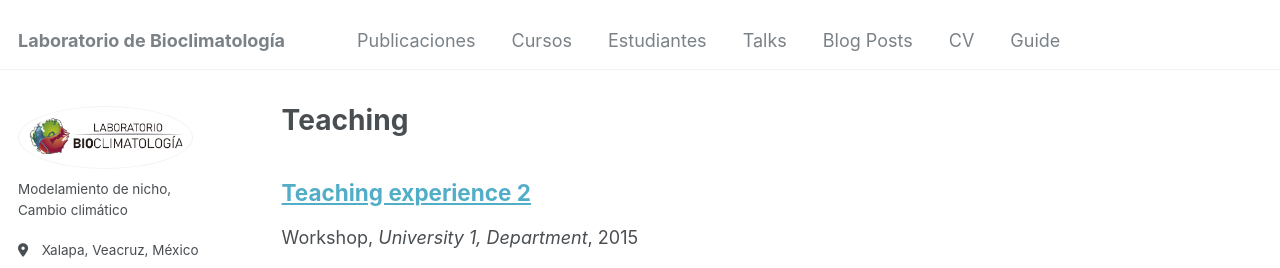
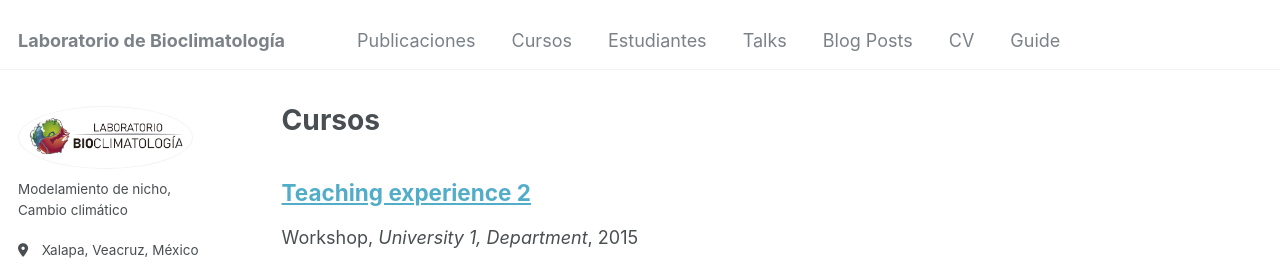
Before and after one commit to Mauriciodiazz/labbioclim, a Jekyll site: the page built from _pages/teaching.html, in a window 1280 px wide and 936 px high. Shown: the top 268 px of the window. Built offline with Jekyll 4.4.1, drawn with Linux system fonts in a browser that asks for light colours.

Commit message:
Update teaching.html

```diff
--- a/_pages/teaching.html
+++ b/_pages/teaching.html
@@ -1,7 +1,7 @@
 ---
 layout: archive
-title: "Teaching"
-permalink: /teaching/
+title: "Cursos"
+permalink: /cursos/
 author_profile: true
 ---
 
```
